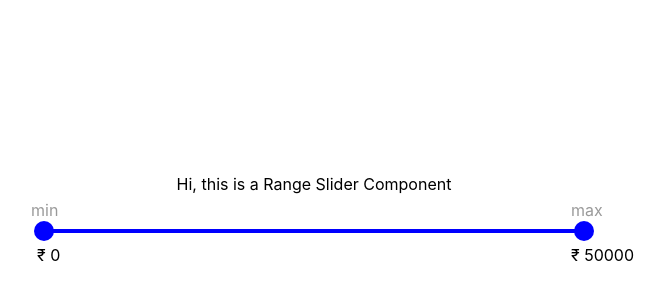
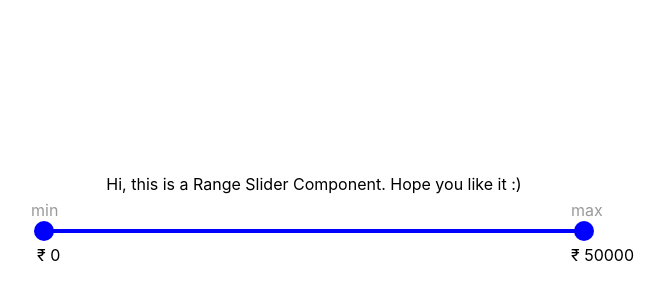
Before and after one commit to murtaz25raina/testingDeploying, a React (Create React App) app: page / in a window 1280 px wide. Shown: the part 194-494 px from the top of the page, without its empty margins (326-990 px from the left). Built offline with nearby package versions, Linux system fonts and the light colour scheme.

Commit message:
text added

```diff
--- a/src/App.js
+++ b/src/App.js
@@ -6,7 +6,7 @@ function App() {
   return (
     <div className="App">
       <div style={{ marginBottom: "30px" }}>
-        Hi, this is a Range Slider Component
+        Hi, this is a Range Slider Component. Hope you like it :)
       </div>
       <RangeSlider
         min={0}
```
